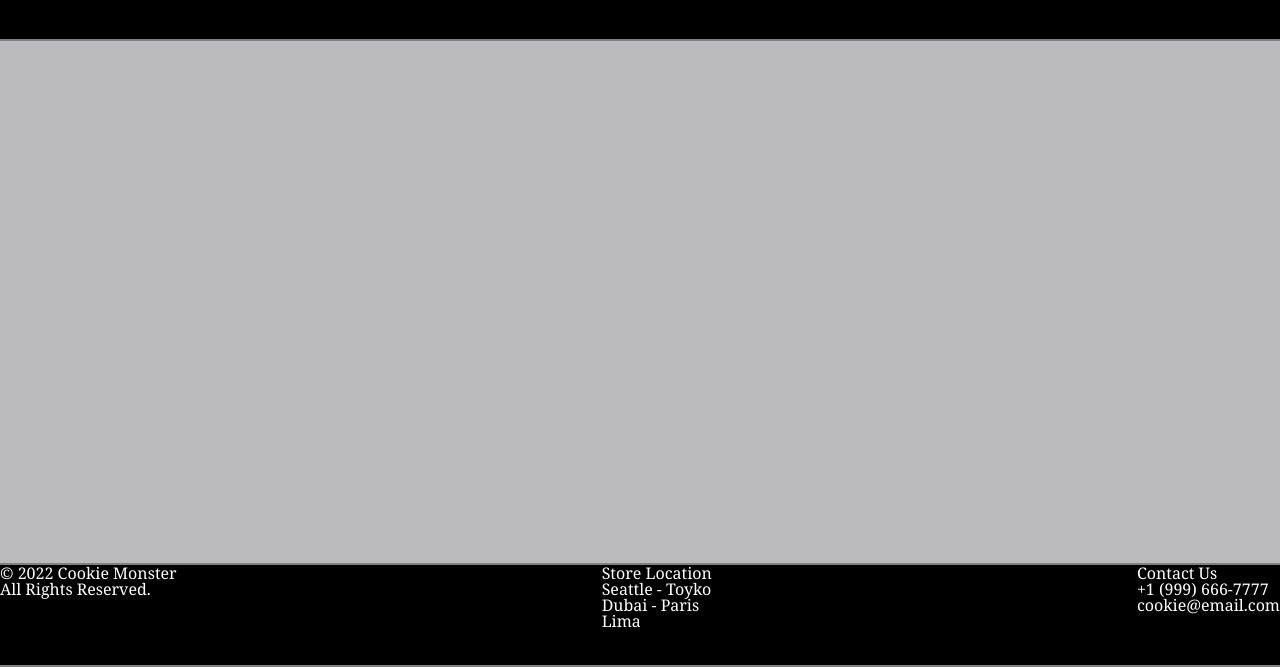
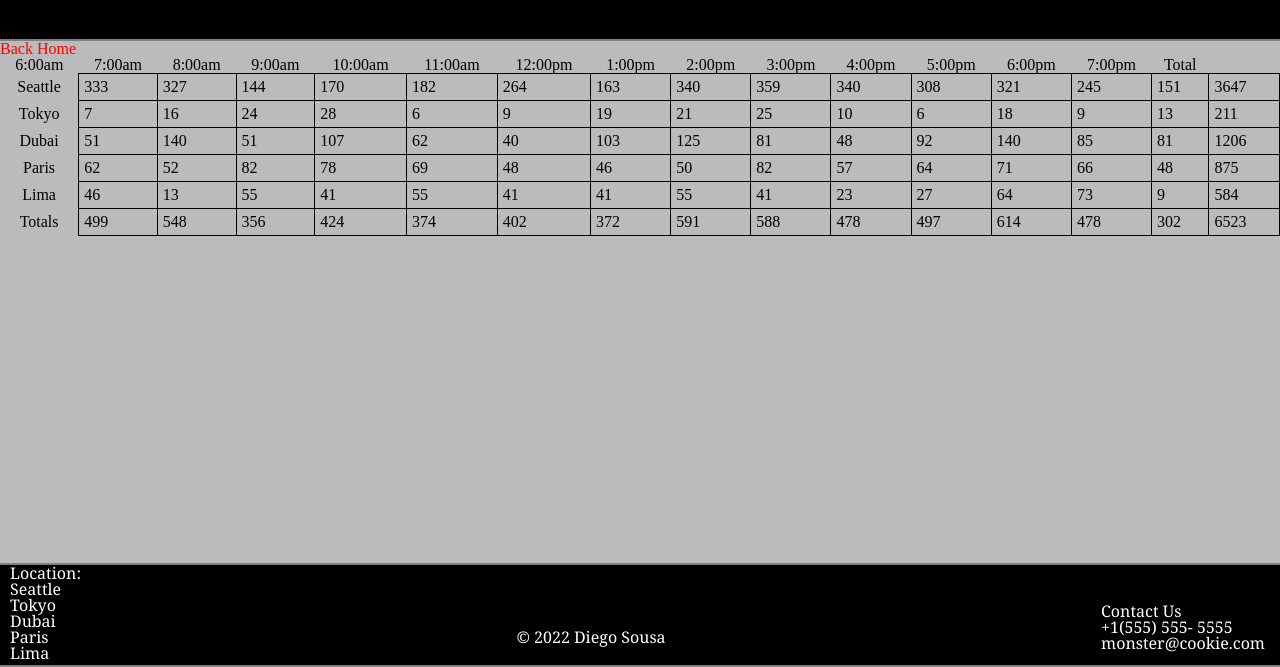
Before and after one commit to dmenezessousa/cookie-stand, a plain HTML site: page sales.html in a window 1280 px wide. Shown: the part 133-800 px from the top of the page. Drawn offline with Linux system fonts and the light colour scheme.

Commit message:
moving from branch

```diff
--- a/sales.html
+++ b/sales.html
@@ -10,30 +10,38 @@
   </head>
   <body>
     <header>
-      <h1 class="top">Cookie Monster</h1>
+      <h1 class="nav">Cookie Monster</h1>
     </header>
     <main>
-      <table id="sales-table"></table>
+     <a href="index.html">Back Home</a>
+      <table id="salesperhour">
+        <thead id="hours"></thead>
+        <tbody id="allStores"></tbody>
+        <tfoot id="total"></tfoot>
+        </tfoot>
+      </table>
     </main>
     <footer>
-      <div class="footer-left">
-        <p id="copyright">
-          &copy 2022 Cookie Monster <br />All Rights Reserved.
-        </p>
-      </div>
-      <div class="footer-middle">
-        <p>
-          <span class="footer-title">Store Location</span>
-          <br />Seattle - Toyko<br />Dubai - Paris<br />Lima
-        </p>
-      </div>
-      <div class="footer-right">
-        <p>
-          <span class="footer-title">Contact Us</span><br />+1 (999) 666-7777
-        </p>
-        <p>cookie@email.com</p>
-      </div>
+      <p style="margin-left: 10px">
+        Location:
+        <br />
+        <span>Seattle</span>
+        <br />
+        <span>Tokyo</span>
+        <br />
+        <span>Dubai</span>
+        <br />
+        <span>Paris</span>
+        <br />
+        <span>Lima</span>
+      </p>
+      <p style="margin-top: 5%">&copy 2022 Diego Sousa</p>
+      <p style="margin-right: 15px; margin-top: 3%">
+        Contact Us <br /><span>+1(555) 555- 5555</span> <br /><span
+          >monster@cookie.com</span
+        >
+      </p>
     </footer>
-    <script src="js/app.js"></script>
+    <script src="app.js"></script>
   </body>
 </html>
```
